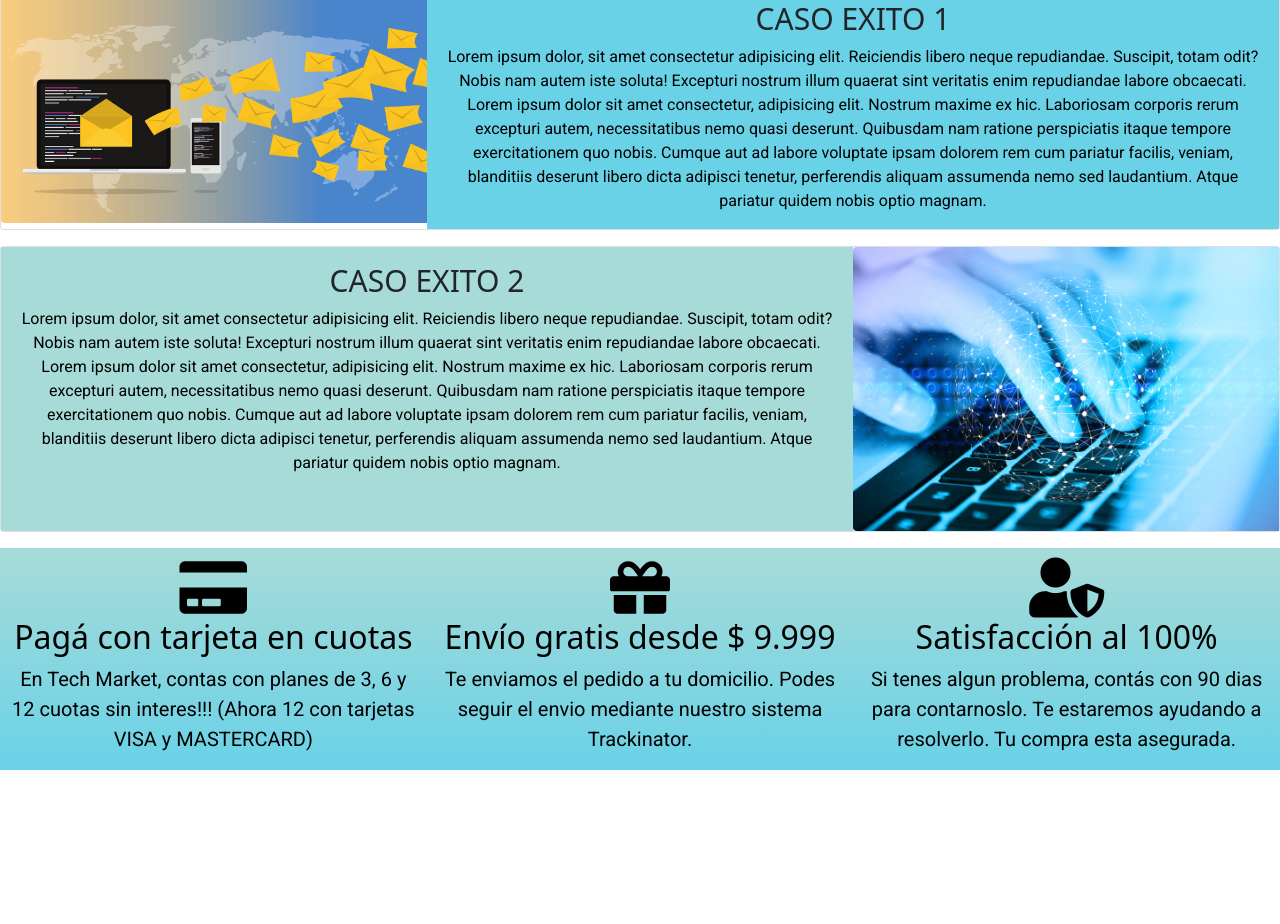
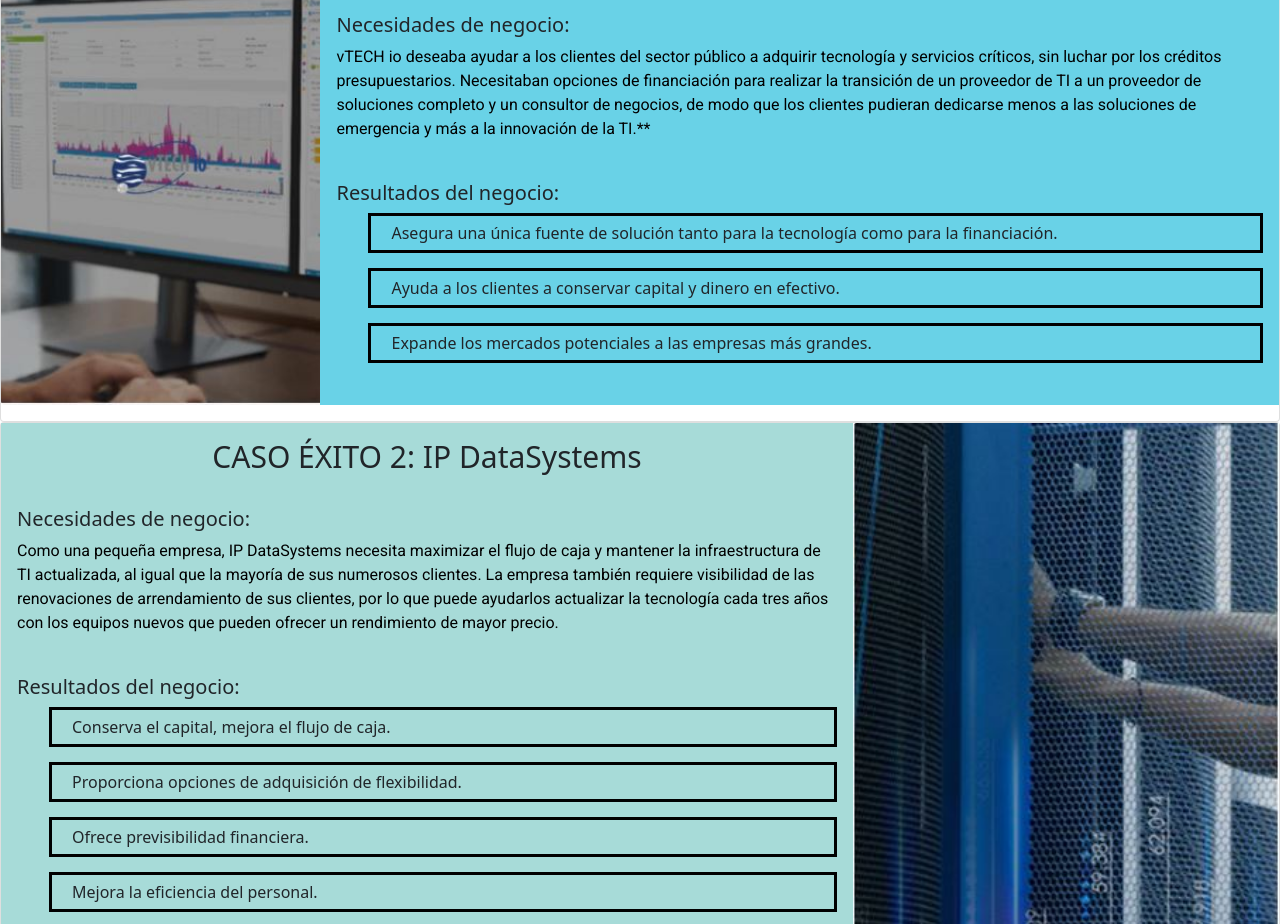
Before and after one commit to ecoletta/ecoletta-CoderHouse-DesarrolloWeb-Proyecto, a website: page html/partners.html in a window 1280 px wide. Shown: the part 1224-2148 px from the top of the page. Before the commit the page ends 1994 px from the top, so only its background shows below. Drawn offline with nearby package versions, Linux system fonts and the light colour scheme; a web font is replaced by a local one.

Commit message:
Se realizan modificaciones a paginas contacto, partner, nosotros e ingresar

```diff
--- a/html/partners.html
+++ b/html/partners.html
@@ -34,13 +34,7 @@
         </a>
         <ul>
           <li><a href="nosotros.html">NOSOTROS</a></li>
-          <li><a href="productos.html">PRODUCTOS</a>
-            <!-- <ul>
-              <li> <a href="../index.html">PC</a></li>
-              <li> <a href="../index.html">MEMORIA</a></li>
-              <li> <a href="../index.html">STORAGE</a></li>
-            </ul> -->
-          </li>
+          <li><a href="productos.html">PRODUCTOS</a></li>
           <li><a href="partners.html">PARTNERS</a></li>
           <li><a href="contacto.html">CONTACTO</a></li>
           <li><a href="ingresar.html">INGRESAR</a></li>
@@ -81,37 +75,55 @@
     </banner>
     <section class="gridTitulo"><h1 class="titulo animate__animated animate__backInDown">Partners - Nuestros clientes</h1></section>
     <section class="clientesGrid grilla">
-          <p class="grilla grilla--textoCentrado">Aca irian los logos de los clientes y partners. (preferiria poner logos sueltos tipo galeria que se vayan moviendo)</p>
       <img data-aos="zoom-in" data-aos-duration="1000"  src="../img/nuestrosClientes.jpg" alt="Nuestros clientes y partners" width="100%" height="400px">
     </section>
     <section class="caso1Grid">
-          <div class="card mb-3" style="max-width: 100%;">
+      <div class="card mb-3" style="max-width: 100%;height: 100%">
         <div class="row g-0">
-              <div class="col-md-4">
-                <img src="../img/technewsletter.png" class="img-fluid rounded-start" alt="Imagen caso1">
+          <div class="col-md-3">
+            <img src="../img/casoExito1.JPG" class="img-fluid rounded-start" alt="Imagen caso1">
           </div>
-              <div class="col-md-8 articulo articulo--colorImpar">
+          <div class="col-md-9 articulo articulo--colorImpar">
             <div class="card-body">
-                  <h5 class="card-title articulo articulo--titulo">CASO EXITO 1</h5>
-                  <p class="card-text articulo articulo--parrafo">Lorem ipsum dolor, sit amet consectetur adipisicing elit. Reiciendis libero neque repudiandae. Suscipit, totam odit? Nobis nam autem iste soluta! Excepturi nostrum illum quaerat sint veritatis enim repudiandae labore obcaecati. Lorem ipsum dolor sit amet consectetur, adipisicing elit. Nostrum maxime ex hic. Laboriosam corporis rerum excepturi autem, necessitatibus nemo quasi deserunt. Quibusdam nam ratione perspiciatis itaque tempore exercitationem quo nobis.
-                  Cumque aut ad labore voluptate ipsam dolorem rem cum pariatur facilis, veniam, blanditiis deserunt libero dicta adipisci tenetur, perferendis aliquam assumenda nemo sed laudantium. Atque pariatur quidem nobis optio magnam.</p>
+              <h5 class="card-title articulo articulo--titulo">CASO ÉXITO: vTECH IO</h5>
+              <br>
+              <h6 class="card-title articulo articulo--subtitulo articulo--parrafoIzq">Necesidades de negocio:</h6>
+              <p class="card-text articulo articulo--parrafo articulo--parrafoIzq">vTECH io deseaba ayudar a los clientes del sector público a adquirir tecnología y servicios críticos, sin luchar por los créditos presupuestarios. Necesitaban opciones de financiación para realizar la transición de un proveedor de TI a un proveedor de soluciones completo y un consultor de negocios, de modo que los clientes pudieran dedicarse menos a las soluciones de emergencia y más a la innovación de la TI.**</p>
+              <br>
+              <h6 class="card-title articulo articulo--subtitulo articulo--parrafoIzq">Resultados del negocio:</h6>
+              <ul>
+                <li>Asegura una única fuente de solución tanto para la tecnología como para la financiación.</li>
+                <li>Ayuda a los clientes a conservar capital y dinero en efectivo.</li>
+                <li>Expande los mercados potenciales a las empresas más grandes.</li>
+              </ul>
             </div>
           </div>
         </div>
       </div>
     </section>
     <section class="caso2Grid">
-        <div class="card mb-3" style="max-width: 100%;">
+      <div class="card mb-3" style="max-width: 100%;height: 100%">
         <div class="row g-0 alternate">
           <div class="col-md-8 articulo articulo--colorPar">
             <div class="card-body ">
-                <h5 class="card-title articulo articulo--titulo">CASO EXITO 2</h5>
-                <p class="card-text articulo articulo--parrafo">Lorem ipsum dolor, sit amet consectetur adipisicing elit. Reiciendis libero neque repudiandae. Suscipit, totam odit? Nobis nam autem iste soluta! Excepturi nostrum illum quaerat sint veritatis enim repudiandae labore obcaecati. Lorem ipsum dolor sit amet consectetur, adipisicing elit. Nostrum maxime ex hic. Laboriosam corporis rerum excepturi autem, necessitatibus nemo quasi deserunt. Quibusdam nam ratione perspiciatis itaque tempore exercitationem quo nobis.
-                Cumque aut ad labore voluptate ipsam dolorem rem cum pariatur facilis, veniam, blanditiis deserunt libero dicta adipisci tenetur, perferendis aliquam assumenda nemo sed laudantium. Atque pariatur quidem nobis optio magnam.</p>
+              <h5 class="card-title articulo articulo--titulo">CASO ÉXITO 2: IP DataSystems</h5>
+              <br>
+              <h6 class="card-title articulo articulo--subtitulo articulo--parrafoIzq">Necesidades de negocio:</h6>
+              <p class="card-text articulo articulo--parrafoIzq">Como una pequeña empresa, IP DataSystems necesita maximizar el flujo de caja y mantener la infraestructura de TI actualizada, al igual que la mayoría de sus numerosos clientes. La empresa también requiere visibilidad de las renovaciones de arrendamiento de sus clientes, por lo que puede ayudarlos actualizar la tecnología cada tres años con los equipos nuevos que pueden ofrecer un rendimiento de mayor precio.</p>
+              <br>
+              <h6 class="card-title articulo articulo--subtitulo articulo--parrafoIzq">Resultados del negocio:</h6>
+              <ul>
+                <li>Conserva el capital, mejora el flujo de caja.</li>
+                <li>Proporciona opciones de adquisición de flexibilidad.</li>
+                <li>Ofrece previsibilidad financiera.</li>
+                <li>Mejora la eficiencia del personal.</li>
+                <li>Mantiene el ritmo con el avance de la tecnología.</li>
+                <li>Ahorra semanas, si no meses, en comparación con la financiación convencional.</li>
+              </ul>
             </div>
           </div>
           <div class="col-md-4">
-              <img src="../img/technetwork.jpg" class="img-fluid rounded-start" alt="Imagen caso2">
+            <img src="../img/casoExito2.JPG" class="img-fluid rounded-start" alt="Imagen caso2">
           </div>
         </div>
       </div>
--- a/scss/_forms.scss
+++ b/scss/_forms.scss
@@ -14,6 +14,10 @@
         color: white;
         transform: scale(1.25);
     }
+}
+
+form{
+    margin-bottom: 20px;
 }
 
 .boton{
--- a/scss/_general.scss
+++ b/scss/_general.scss
@@ -40,8 +40,21 @@
     width: 100%;
 }
 
+section ul{
+    display: block;
+}
+
+section ul li{
+    margin-bottom: 15px;
+}
+
+section img{
+    width: 100%;
+    height: auto;
+}
+
 // SE UTILIZO MIXIN PARA MANEJAR EL COLOR DE LOS ARTICULOS
-@mixin articulos ($colorArticuloImpar,$ColorArticuloPar,$tamanioLetra){
+@mixin articulos ($colorArticuloImpar,$ColorArticuloPar,$tamanioLetra,$tamanioLetraSub){
         &--colorImpar{
             background-color: $colorArticuloImpar;
         }
@@ -52,6 +65,11 @@
 
         &--titulo{
             font-size: $tamanioLetra;
+            text-align: center;
+        }
+
+        &--subtitulo{
+            font-size: $tamanioLetraSub;
             text-align: center;
         }
 
@@ -66,7 +84,7 @@
 
 .articulo{
 
-    @include articulos(var(--myturquoise1-color) , var(--myturquoise2-color),30px)
+    @include articulos(var(--myturquoise1-color) , var(--myturquoise2-color),30px,20px)
 }
 
 /* ESTILOS DE IMAGENES - IMAGENES DE FONDO - BANNER */
```
Also changed, not shown: html/contacto.html (+8 -8 lines), html/ingresar.html (+1 -7 lines), html/nosotros.html (+1 -1 lines), index.html (+1 -7 lines), css/estilosCSS.css, img/casoExito1.JPG (added), img/casoExito2.JPG (added). Lines whose indentation alone changed are shown as unchanged.
